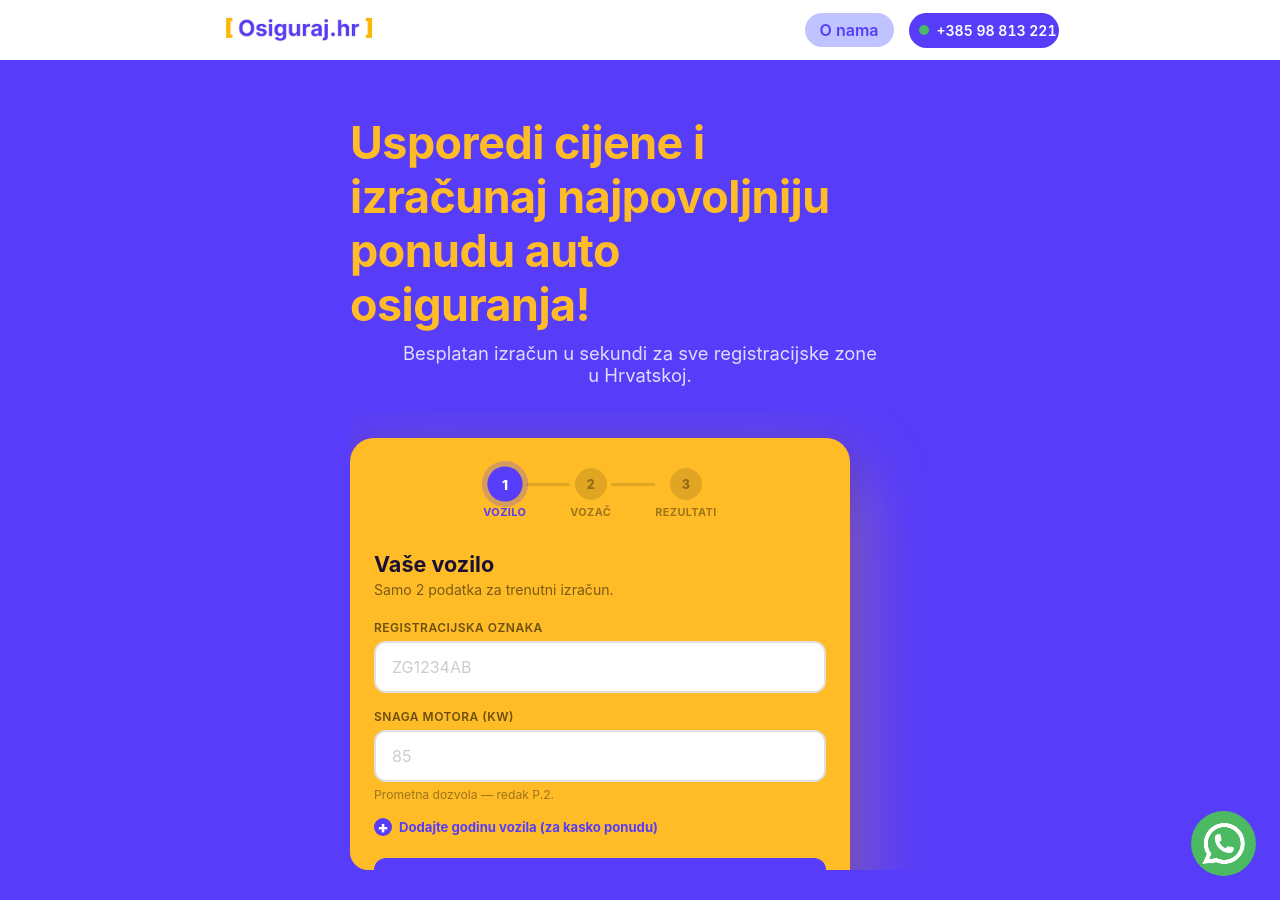
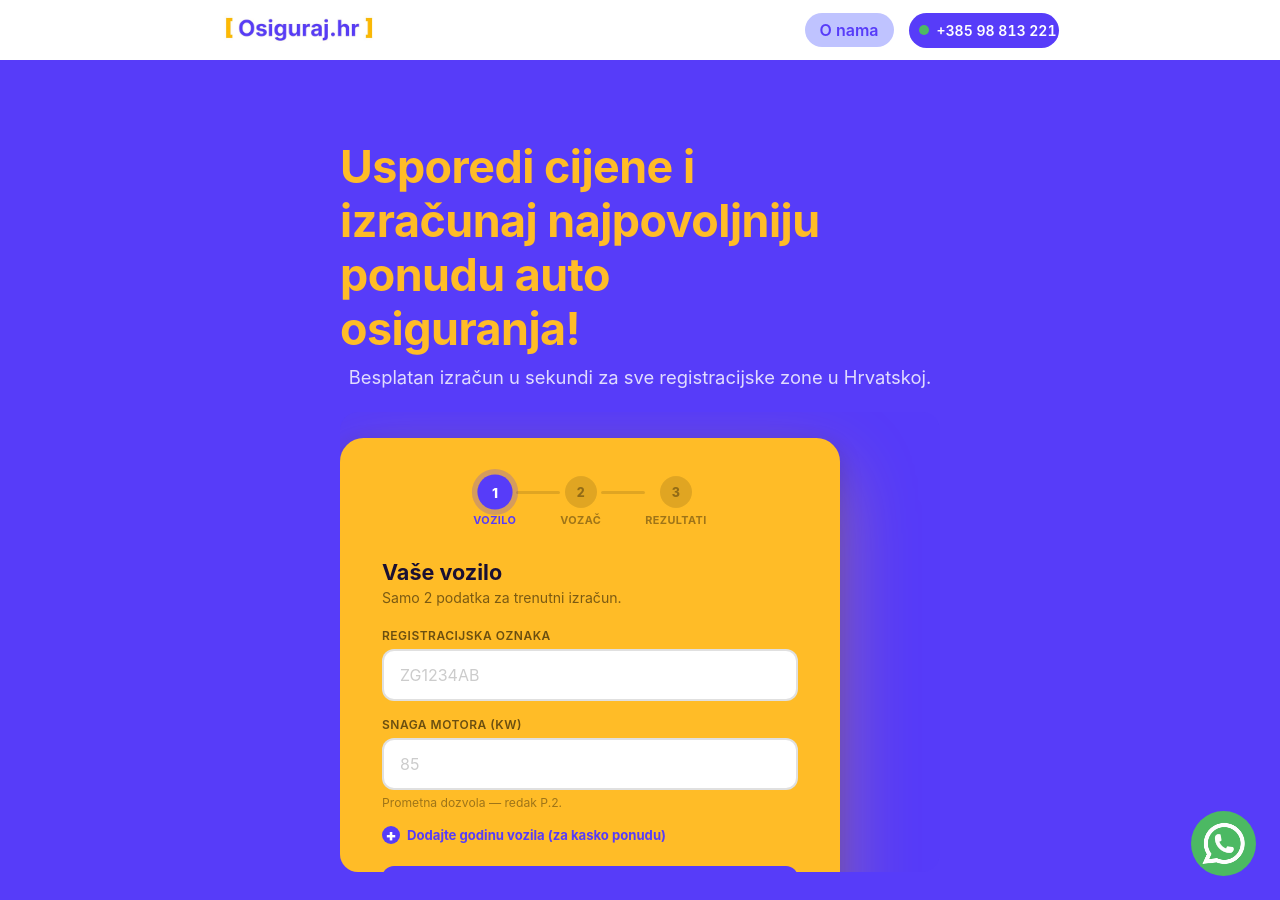
Before and after one commit to Filip-Gale/OsigurajHR, a Jekyll site: the page built from index.html, in a window 1280 px wide and 900 px high. Built offline with Jekyll 4.4.1, drawn with Linux system fonts in a browser that asks for light colours.

Commit message:
Fix centering: flex column on section, no overflow on mobile

```diff
--- a/index.html
+++ b/index.html
@@ -177,13 +177,13 @@
     {% include nav.html %}
 
     <main>
-    <section id="form-section" class="text-purple background-purple fade-in gap-50 margin-top-50">
+    <section id="form-section" class="text-purple background-purple fade-in" style="display:flex; flex-direction:column; align-items:center; padding: 40px 20px 60px; margin-top:50px;">
 
-        <div id="title-segment" style="width:100%; max-width:620px; margin:0 auto; text-align:center; padding: 36px 20px 0; color:white;">
+        <div id="title-segment" style="width:100%; max-width:600px; text-align:center; color:white;">
             <h1 style="font-size:clamp(1.8rem,5vw,2.8rem); color:#ffbc27; margin:0 0 10px; letter-spacing:-0.5px;">
                 Usporedi cijene i izračunaj najpovoljniju ponudu auto osiguranja!
             </h1>
-            <p style="font-size:clamp(0.95rem,2.5vw,1.15rem); opacity:0.82; font-weight:normal; max-width:480px; margin:0 auto 24px;">
+            <p style="font-size:clamp(0.95rem,2.5vw,1.15rem); opacity:0.82; font-weight:normal; margin:0 0 24px;">
                 Besplatan izračun u sekundi za sve registracijske zone u Hrvatskoj.
             </p>
 
```
